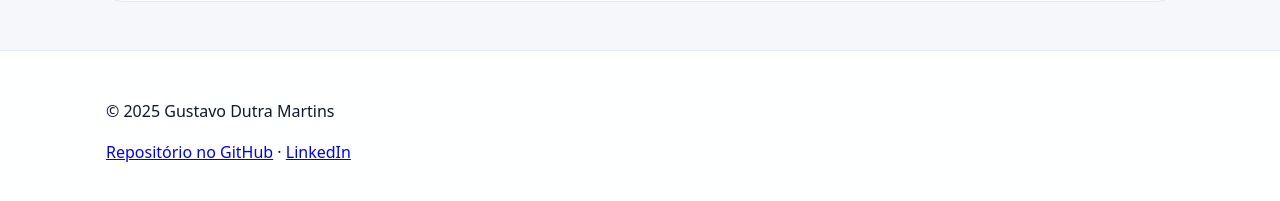
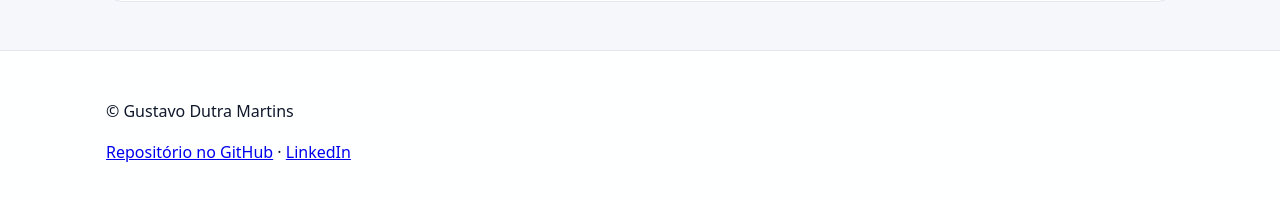
Before and after one commit to gdutramartins/neurociencia, a Jekyll site: the page built from index.html, in a window 1280 px wide and 900 px high, scrolled down 1302 px. Shown: the part 686-887 px from the top of the window. Built offline with Jekyll 4.4.1, drawn with Linux system fonts in a browser that asks for light colours; some of the changed lines change nothing that is shown.

Commit message:
ajuste modularização

```diff
--- a/_includes/footer.html
+++ b/_includes/footer.html
@@ -1,17 +1,15 @@
 <footer class="site-footer">
   <div class="container">
-    <p>© {{ "now" | date: "%Y" }} Gustavo Dutra Martins</p>
+    <p>© Gustavo Dutra Martins</p>
     <p>
       <a href="https://github.com/gdutramartins/neurociencia" target="_blank" rel="noopener">Repositório no GitHub</a>
       ·
-      <a href="https://www.linkedin.com/in/gdutramartins" target="_blank" rel="noopener">LinkedIn</a>
+      <a href="https://www.linkedin.com/in/gdms/" target="_blank" rel="noopener">LinkedIn</a>
     </p>
   </div>
 </footer>
 
   <script>
-    // ano automático no rodapé
-    document.getElementById('year').textContent = new Date().getFullYear();
 
     // menu mobile
     const nav = document.getElementById('siteNav');
--- a/_includes/header.html
+++ b/_includes/header.html
@@ -17,7 +17,7 @@
           <a href="#estudos">Meus Estudos</a>
           <a href="#kumu">Mapa Mental</a>
           <a href="#projeto">Projeto Final</a>
-          <a class="btn btn-outline" href="https://www.linkedin.com/in/gdutramartins/" target="_blank" rel="noopener">LinkedIn</a>
+          <a class="btn btn-outline" href="https://www.linkedin.com/in/gdms/" target="_blank" rel="noopener">LinkedIn</a>
         </nav>
       </div>
     </header>
```
